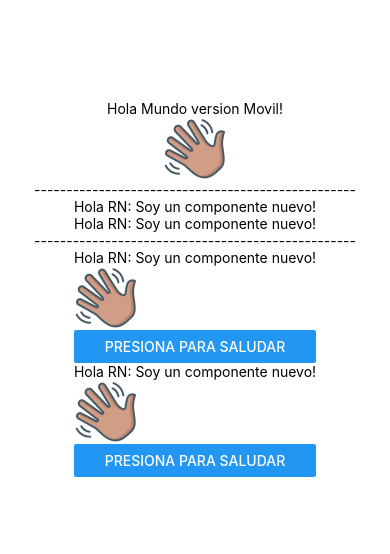
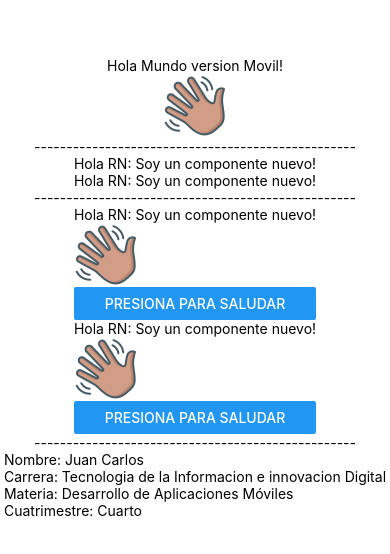
Before and after one commit to Carlos-444/DAM222, a React Native app in the folder miAPP2/: screen / in a window 390 px wide. Shown: the part 134-688 px from the top of the page. Built offline with nearby package versions, Linux system fonts and the light colour scheme.

Commit message:
Tarea de componentes

```diff
--- a/miAPP2/App.js
+++ b/miAPP2/App.js
@@ -3,6 +3,7 @@ import { StatusBar } from 'expo-status-bar';
 import { View, Text, Image, StyleSheet } from 'react-native';
 import { Saludo } from './components/Saludo';
 import { Saludos2 } from './components/Saludos2';
+import { Perfil } from './components/Perfil';
 
 export default function App() {
   return (
@@ -16,6 +17,10 @@ export default function App() {
 
       <Saludos2></Saludos2>
       <Saludos2/>
+
+      <Text>--------------------------------------------------</Text>
+      <Perfil></Perfil>
+
 
     </View>
   );
--- /dev/null
+++ b/miAPP2/components/Perfil.js
@@ -0,0 +1,12 @@
+import {Text, View} from 'react-native';
+export const Perfil=()=>{
+    return(
+
+        <View>
+        <Text>Nombre: Juan Carlos</Text>
+        <Text>Carrera: Tecnologia de la Informacion e innovacion Digital</Text>
+        <Text>Materia: Desarrollo de Aplicaciones Móviles</Text>
+        <Text>Cuatrimestre: Cuarto</Text>
+        </View>
+    )
+}
```
